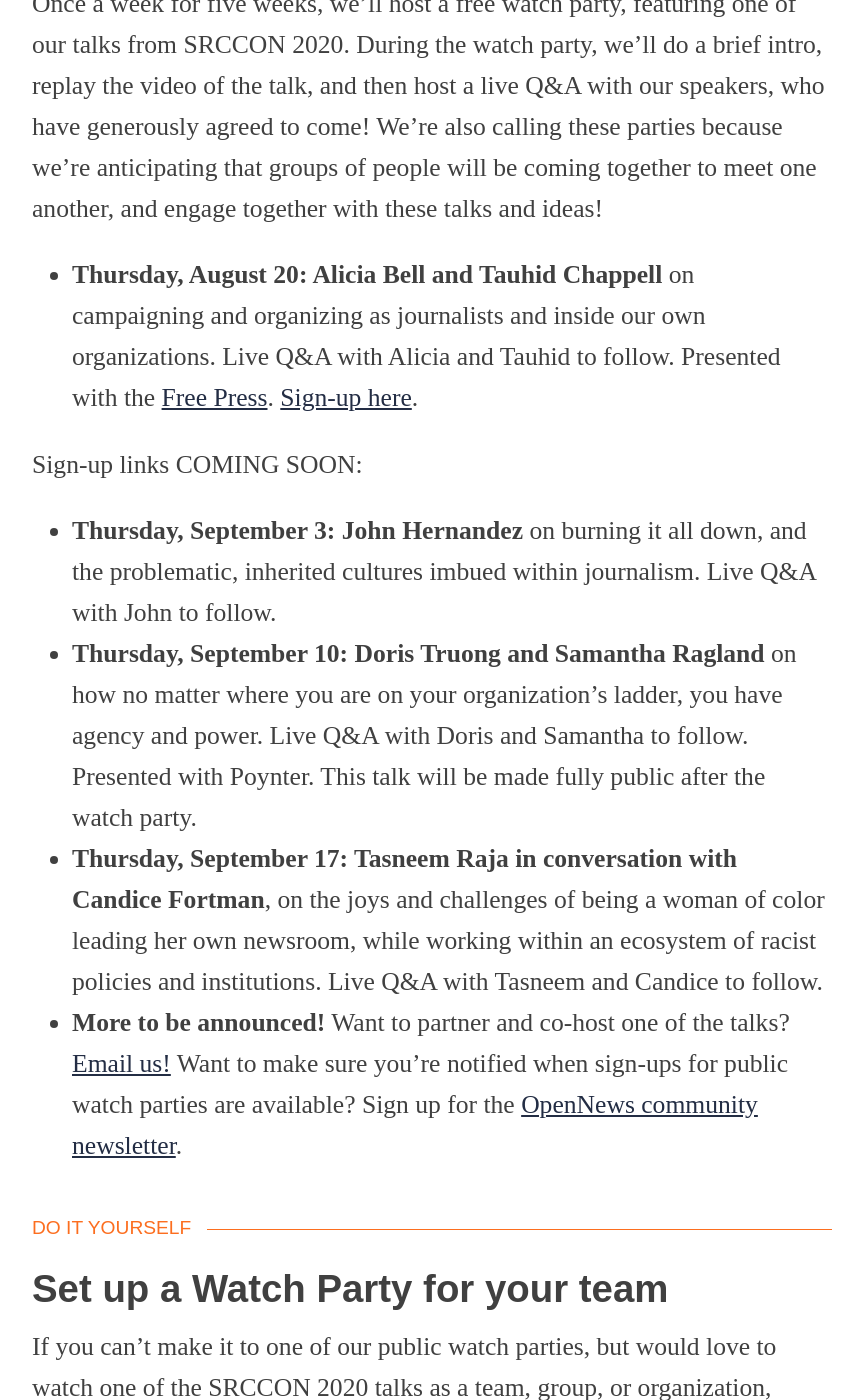
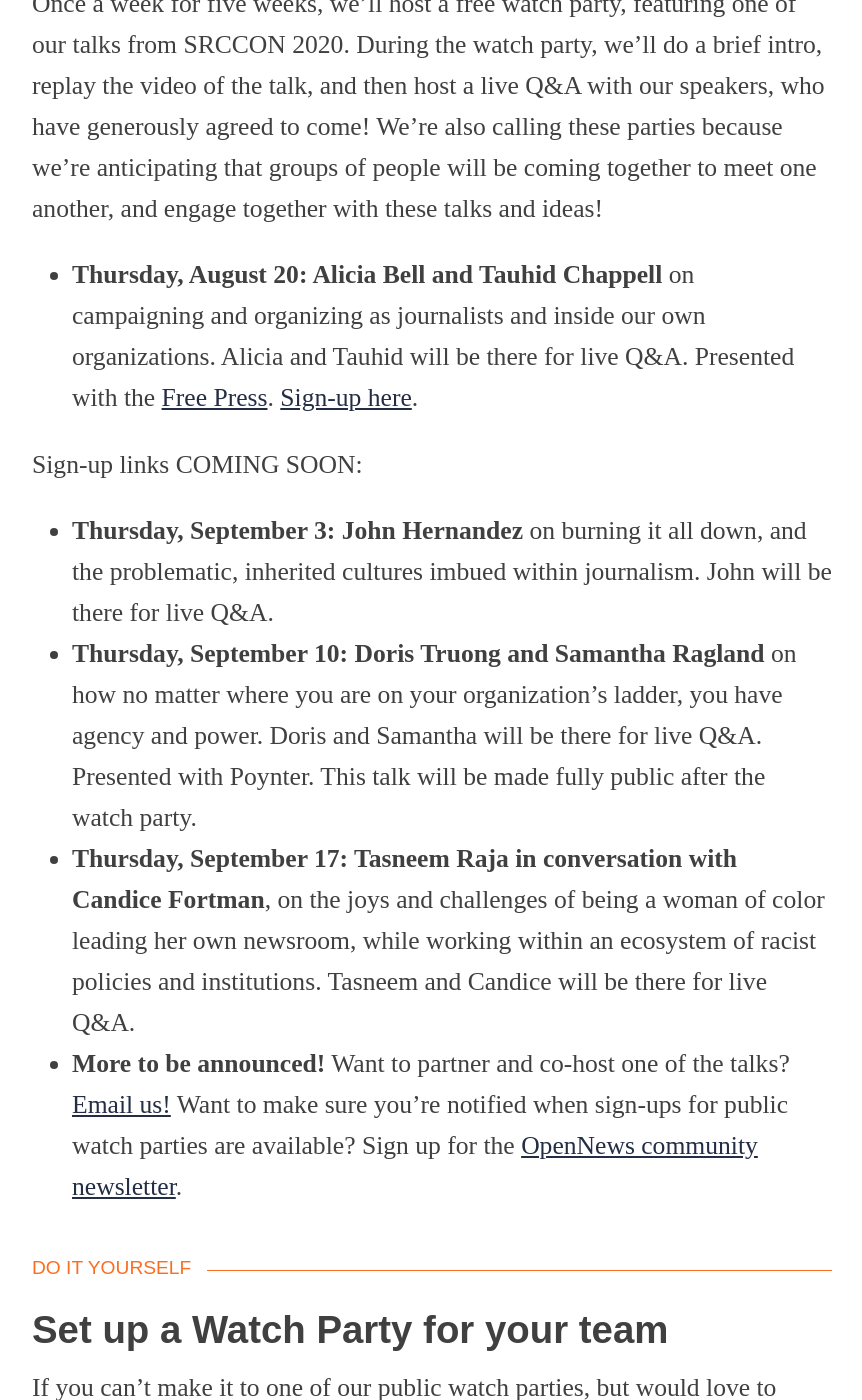
Before and after one commit to OpenNews/srccon-2020, a Jekyll site: the page built from talks-watch-parties.md, in a window 1280 px wide and 1400 px high, scrolled down 1478 px. Shown: the whole window, without its empty margins (208-1070 px from the left). Built offline with Jekyll 4.4.1, drawn with Linux system fonts in a browser that asks for light colours; some web fonts are replaced; some of the changed text lies outside the part shown.

Commit message:
wording tweaks

```diff
--- a/talks-watch-parties.md
+++ b/talks-watch-parties.md
@@ -14,7 +14,7 @@
 
 We’re happy to announce that we’ll be replaying five of our talks from SRCCON 2020, both because they feature important conversations that deserve ongoing discussion and attention, and because we heard from so many SRCCON attendees this year that they’d love to share some of our 2020 talks with peers, their team, or their organization!
 
-Here’s how it’ll work:
+Here’s how it’ll work.
 
 ### Schedule
 
@@ -22,14 +22,14 @@
 
 Once a week for five weeks, we’ll host a free watch party, featuring one of our talks from SRCCON 2020. During the watch party, we’ll do a brief intro, replay the video of the talk, and then host a live Q&A with our speakers, who have generously agreed to come! We’re also calling these parties because we’re anticipating that groups of people will be coming together to meet one another, and engage together with these talks and ideas!
 
-  * **Thursday, August 20: Alicia Bell and Tauhid Chappell** on campaigning and organizing as journalists and inside our own organizations. Live Q&A with Alicia and Tauhid to follow. Presented with the [Free Press](https://www.freepress.net/). [Sign-up here](TK).
+  * **Thursday, August 20: Alicia Bell and Tauhid Chappell** on campaigning and organizing as journalists and inside our own organizations. Alicia and Tauhid will be there for live Q&A. Presented with the [Free Press](https://www.freepress.net/). [Sign-up here](TK).
 
 
 Sign-up links COMING SOON:
 
-  * **Thursday, September 3: John Hernandez** on burning it all down, and the problematic, inherited cultures imbued within journalism. Live Q&A with John to follow.
-  * **Thursday, September 10: Doris Truong and Samantha Ragland** on how no matter where you are on your organization’s ladder, you have agency and power. Live Q&A with Doris and Samantha to follow. Presented with Poynter. This talk will be made fully public after the watch party.
-  * **Thursday, September 17: Tasneem Raja in conversation with Candice Fortman**, on the joys and challenges of being a woman of color leading her own newsroom, while working within an ecosystem of racist policies and institutions. Live Q&A with Tasneem and Candice to follow.
+  * **Thursday, September 3: John Hernandez** on burning it all down, and the problematic, inherited cultures imbued within journalism. John will be there for live Q&A.
+  * **Thursday, September 10: Doris Truong and Samantha Ragland** on how no matter where you are on your organization’s ladder, you have agency and power. Doris and Samantha will be there for live Q&A. Presented with Poynter. This talk will be made fully public after the watch party.
+  * **Thursday, September 17: Tasneem Raja in conversation with Candice Fortman**, on the joys and challenges of being a woman of color leading her own newsroom, while working within an ecosystem of racist policies and institutions. Tasneem and Candice will be there for live Q&A.
   * **More to be announced!** Want to partner and co-host one of the talks? [Email us!](mailto:sisi@opennews.org) Want to make sure you’re notified when sign-ups for public watch parties are available? Sign up for the [OpenNews community newsletter](https://opennews.us5.list-manage.com/subscribe?u=71c95e9a43708843d2fdc1f09&id=996e9290cc).
 
 ### Do it yourself
@@ -43,4 +43,4 @@
 
 If you’d like to host something a little more official and you’d like the speakers to attend for discussion or Q&A, let us know and we can ask the speakers on your behalf. In these cases, we’d ask that you pay the speakers for their time.
 
-Interested in the full list of talks at SRCCON 2020 this year? [See the complete list here](https://2020.srccon.org/attendee-faq/#talks-at-srccon-how-do-they-work). If you’re a SRCCON 2020 attendee, full talk transcripts are available in the SRCCON attendee resource guide you used during the conference. If you need a link, email us and we can send it over!
+Interested in the full list of talks at SRCCON 2020 this year? [See the complete list here](https://2020.srccon.org/attendee-faq/#talks-at-srccon-how-do-they-work). If you’re a SRCCON 2020 attendee, full talk transcripts are available in the SRCCON attendee resource guide you used during the conference. If you need a link, [email us](mailto:srccon@opennews.org) and we can send it over!
```
